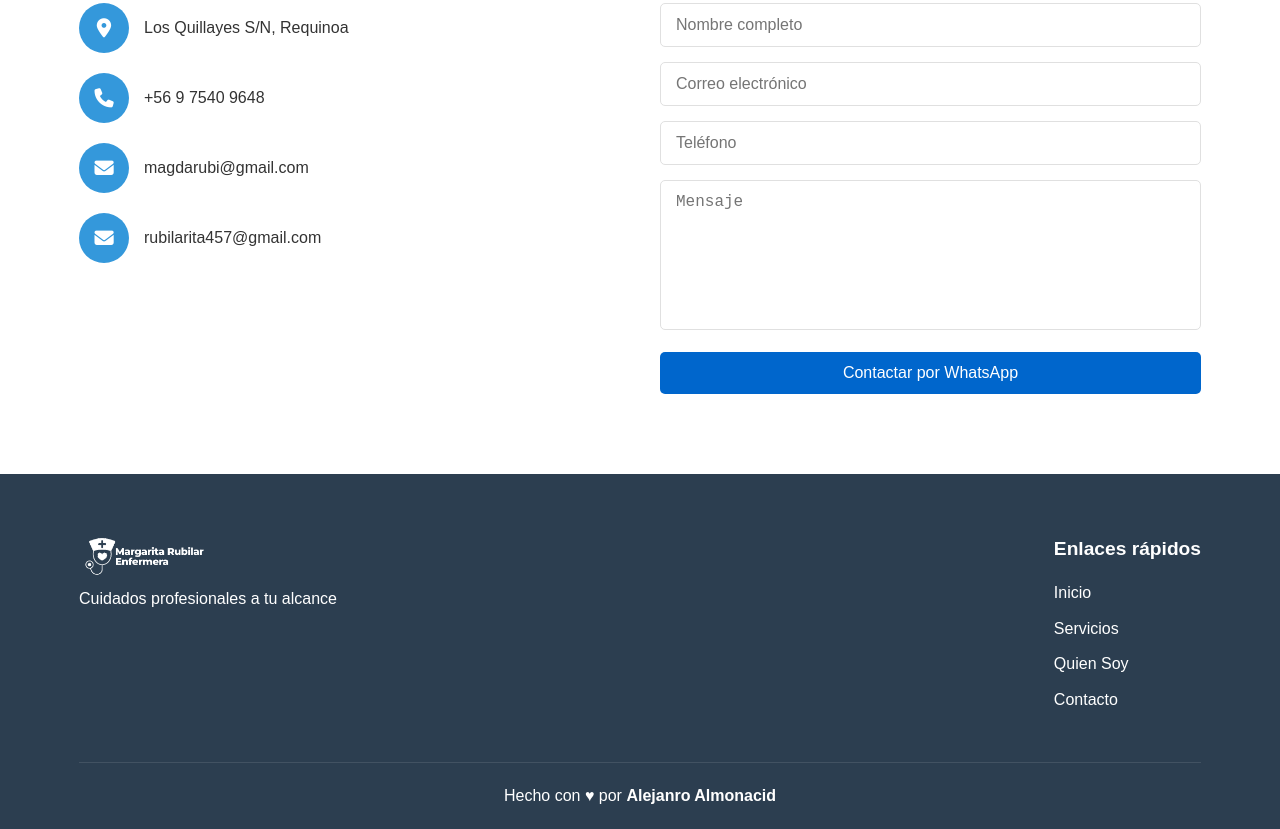
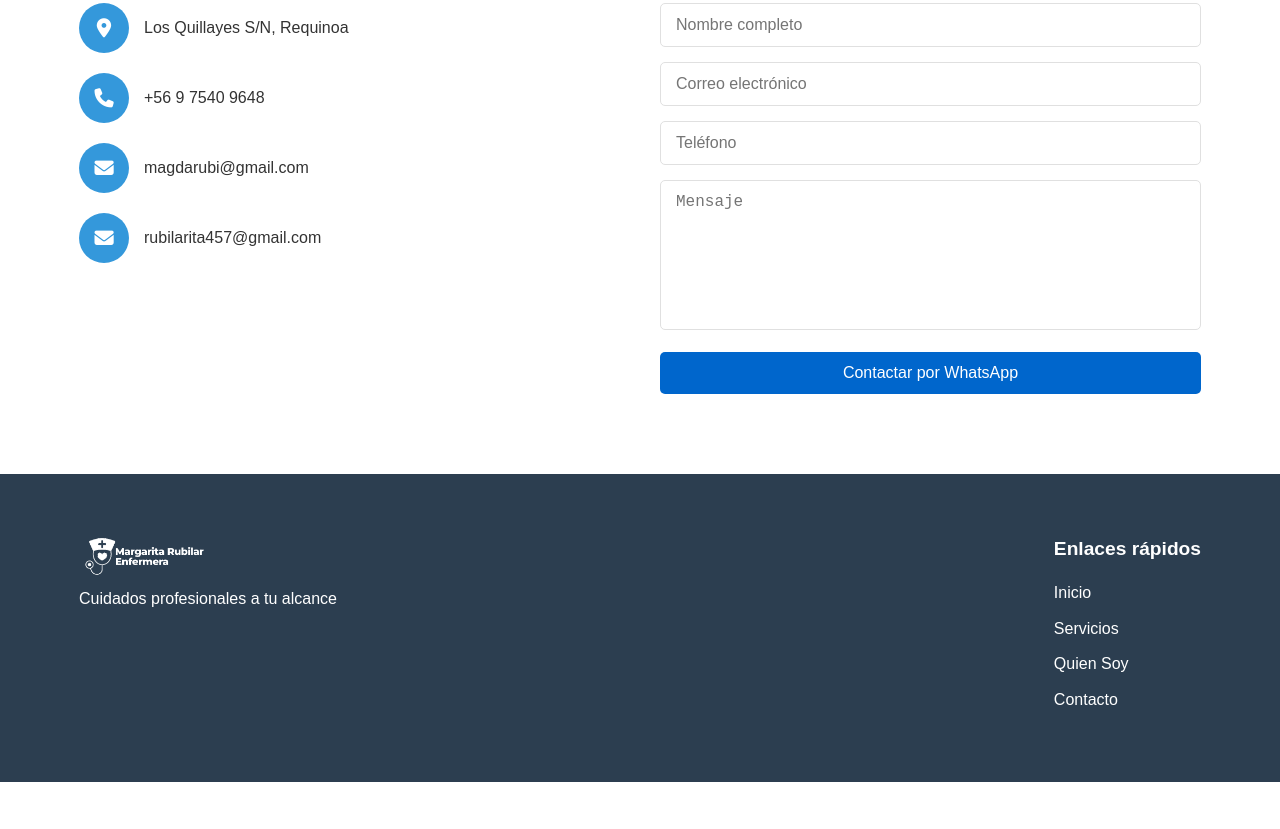
Before and after one commit to alealmonacid/webenfermeria, a plain HTML site: page index.html in a window 1280 px wide. Shown: the part 4321-5150 px from the top of the page. After the commit the page ends 5103 px from the top, so only its background shows below. Drawn offline with Linux system fonts and the light colour scheme.

Commit message:
se actualiza index

```diff
--- a/index.html
+++ b/index.html
@@ -328,9 +328,6 @@
                     </ul>
                 </div>
             </div>
-            <div class="footer-bottom">
-                <p>Hecho con ♥ por <a href="https://alejandroalmonacid.cl" target="_blank" class="footerhv">Alejanro Almonacid</a></p>
-            </div>
         </div>
     </footer>
 
```
